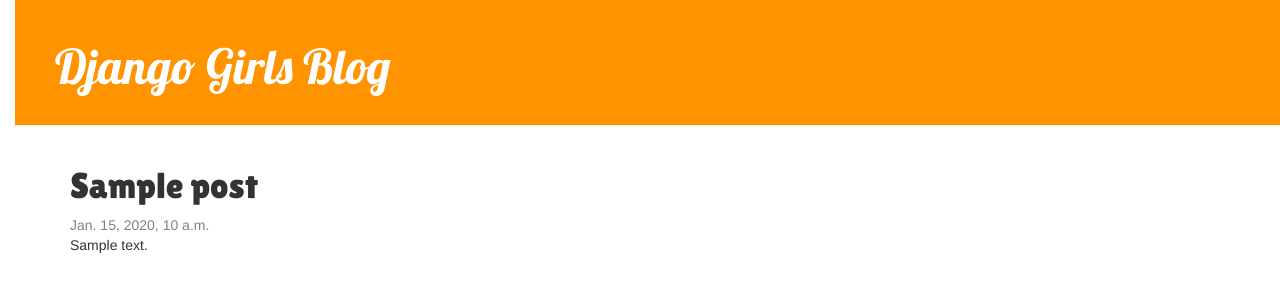
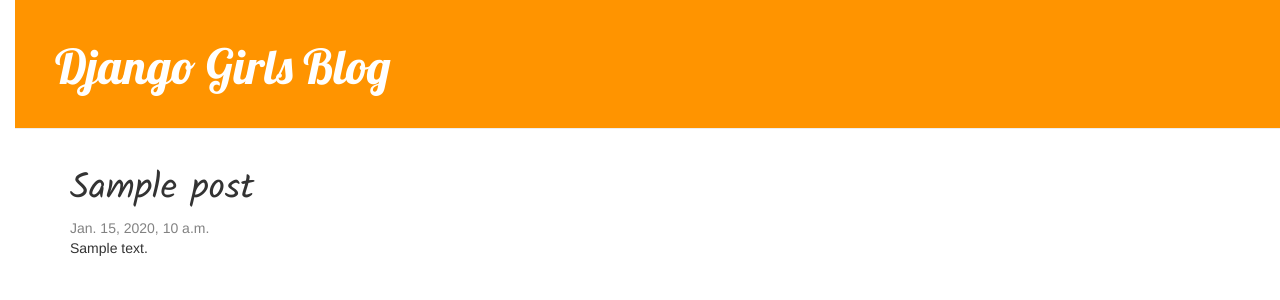
Before and after one commit to P1ayMouse/my-first-blog, a Django app: page / in a window 1280 px wide. Shown: the top 300 px of the page. Run offline with Django 4.2, Linux system fonts and the light colour scheme; tables that the repository leaves empty hold one stand-in row (values such as "Sample post"); some libraries are stand-ins or nearby versions.

Commit message:
fonts update

```diff
--- a/blog/static/css/blog.css
+++ b/blog/static/css/blog.css
@@ -24,7 +24,7 @@
 }
 
 h1, h2, h3, h4 {
-    font-family: 'Lilita One';
+    font-family: 'Kalam';
 }
 
 .date {
--- a/blog/templates/blog/base.html
+++ b/blog/templates/blog/base.html
@@ -6,7 +6,7 @@
         <link rel="stylesheet" href="//maxcdn.bootstrapcdn.com/bootstrap/3.2.0/css/bootstrap.min.css">
         <link rel="stylesheet" href="//maxcdn.bootstrapcdn.com/bootstrap/3.2.0/css/bootstrap-theme.min.css">
         <link href='//fonts.googleapis.com/css?family=Lobster&subset=latin,latin-ext' rel='stylesheet' type='text/css'>
-        <link href='//fonts.googleapis.com/css?family=Lilita+One&subset=latin,latin-ext' rel='stylesheet' type='text/css'>
+        <link href='//fonts.googleapis.com/css?family=Kalam&subset=latin,latin-ext' rel='stylesheet' type='text/css'>
         <link rel="stylesheet" href="{% static 'css/blog.css' %}">
     </head>
     <body>
```
